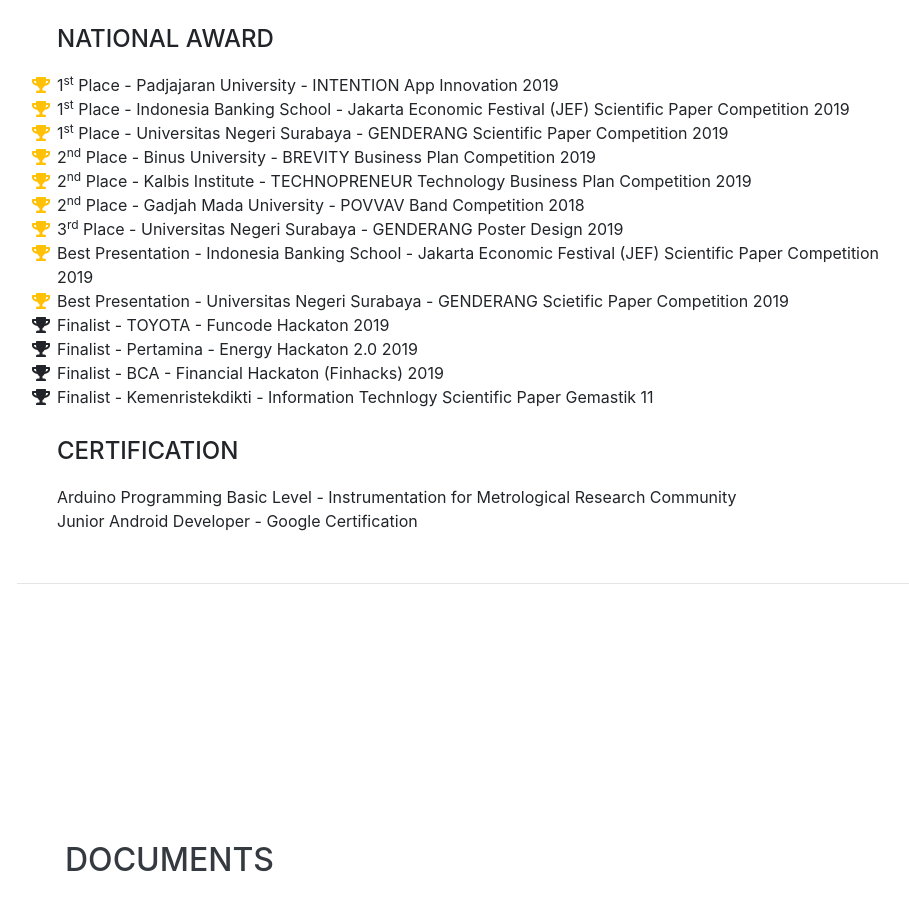
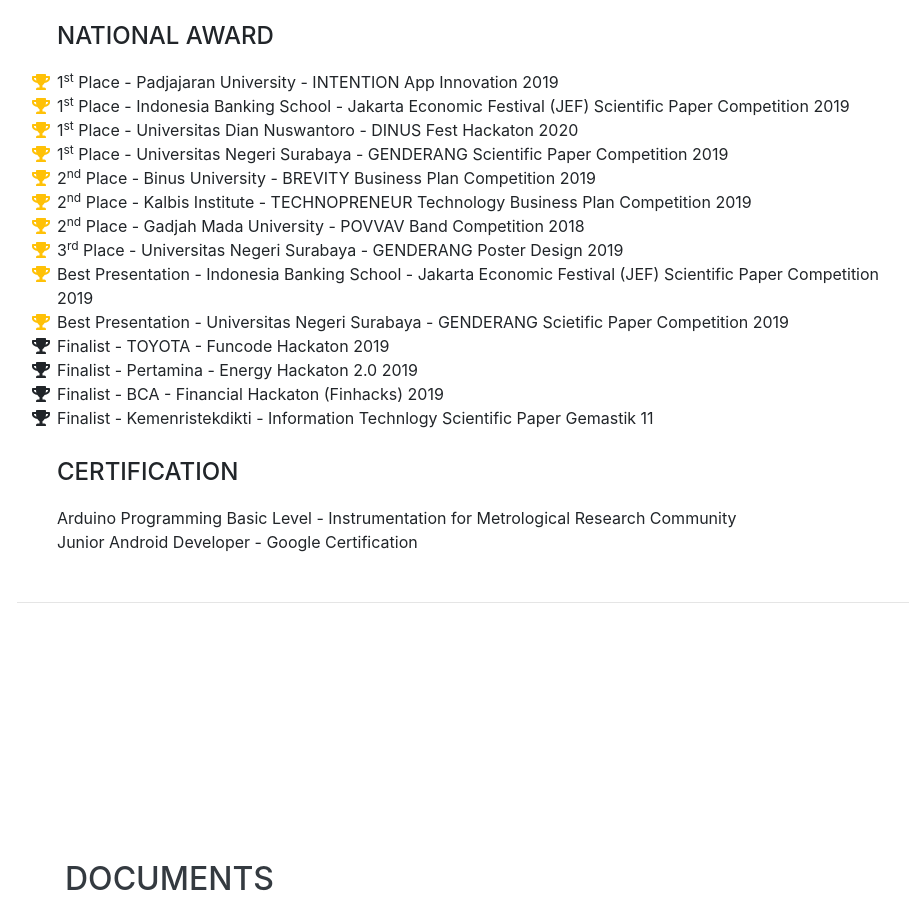
Before and after one commit to edonovanto/resumeWebsite, a website with bundled scripts: page index.html in a window 1280 px wide. Shown: the part 5532-6450 px from the top of the page, without its empty margins (303-1212 px from the left). Built offline with nearby package versions, Linux system fonts and the light colour scheme; a script that the page names is missing; a web font is replaced by a local one.

Commit message:
New Achievement

```diff
--- a/index.html
+++ b/index.html
@@ -341,6 +341,11 @@
           <li>
             <i class="fa-li fa fa-trophy text-warning"></i>
             1<sup>st</sup>
+            Place - Universitas Dian Nuswantoro - DINUS Fest Hackaton 2020
+          </li>
+          <li>
+            <i class="fa-li fa fa-trophy text-warning"></i>
+            1<sup>st</sup>
             Place - Universitas Negeri Surabaya - GENDERANG Scientific Paper Competition 2019
           </li>
           <li>
```
